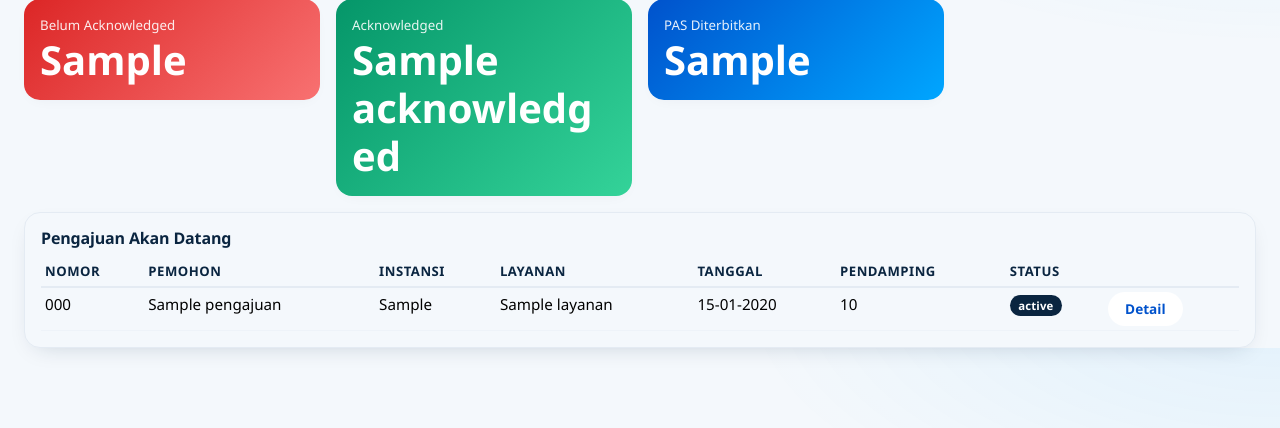
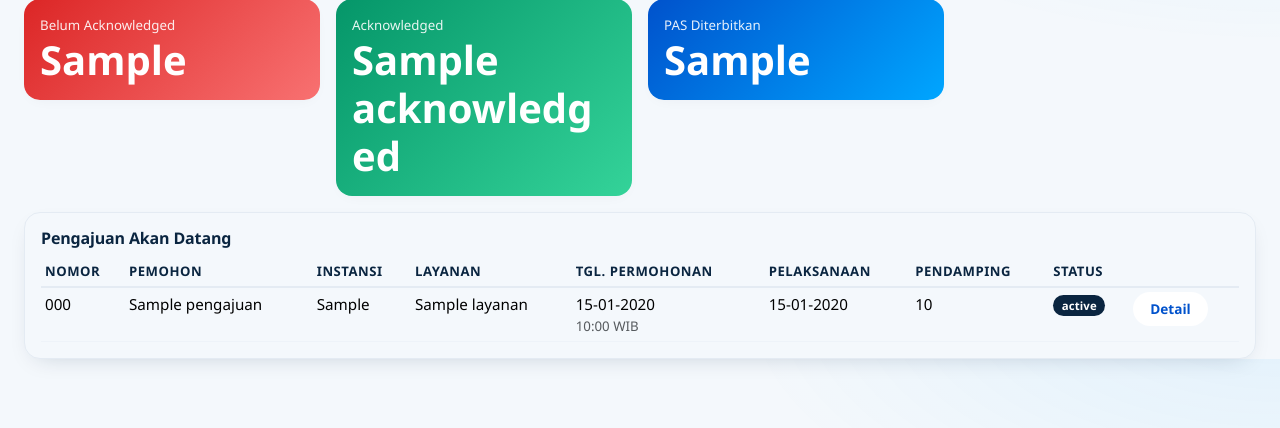
Before and after one commit to krisnapranata/pas, a Django app: template templates/dashboard/home_aoch.html in a window 1280 px wide. Shown: the part 157-585 px from the top of the page. Run offline with Django 5.2, Linux system fonts and the light colour scheme; the template is opened without the code that fills it: most values are stand-ins (such as "Sample title", 1, 10 or a date in 2020); some libraries are stand-ins or nearby versions.

Commit message:
Feat: dashboard tampilkan tanggal permohonan (Komersil, Operasi, AOCH, Pemohon)

```diff
--- a/templates/dashboard/home_aoch.html
+++ b/templates/dashboard/home_aoch.html
@@ -23,7 +23,7 @@
         <h6 class="mb-2">Pengajuan Akan Datang</h6>
         <div class="table-responsive">
             <table class="table table-sm">
-                <thead><tr><th>Nomor</th><th>Pemohon</th><th>Instansi</th><th>Layanan</th><th>Tanggal</th><th>Pendamping</th><th>Status</th><th></th></tr></thead>
+                <thead><tr><th>Nomor</th><th>Pemohon</th><th>Instansi</th><th>Layanan</th><th>Tgl. Permohonan</th><th>Pelaksanaan</th><th>Pendamping</th><th>Status</th><th></th></tr></thead>
                 <tbody>
                     {% for p in pengajuan %}
                     <tr>
@@ -31,6 +31,7 @@
                         <td>{{ p.nama_pemohon }}</td>
                         <td>{{ p.instansi_pemohon|default:"-" }}</td>
                         <td>{{ p.layanan.nama_layanan }}</td>
+                        <td>{{ p.created_at|date:"d-m-Y" }}<div class="small text-muted">{{ p.created_at|time:"H:i" }} WIB</div></td>
                         <td>{{ p.tanggal_pelaksanaan|date:"d-m-Y" }}</td>
                         <td>{{ p.jumlah_pendamping }}</td>
                         <td><span class="badge text-bg-secondary">{{ p.get_status_display }}</span></td>
@@ -46,7 +47,7 @@
                         </td>
                     </tr>
                     {% empty %}
-                    <tr><td colspan="8" class="text-center text-muted py-3">Tidak ada pengajuan.</td></tr>
+                    <tr><td colspan="9" class="text-center text-muted py-3">Tidak ada pengajuan.</td></tr>
                     {% endfor %}
                 </tbody>
             </table>
--- a/templates/dashboard/home_komersil.html
+++ b/templates/dashboard/home_komersil.html
@@ -27,19 +27,21 @@
         <h6 class="mb-2">Antrian Verifikasi Dokumen</h6>
         <div class="table-responsive">
             <table class="table table-sm">
-                <thead><tr><th>Nomor</th><th>Pemohon</th><th>Layanan</th><th>Pendamping</th><th>Total</th><th></th></tr></thead>
+                <thead><tr><th>Nomor</th><th>Pemohon</th><th>Layanan</th><th>Tgl. Permohonan</th><th>Pelaksanaan</th><th>Pendamping</th><th>Total</th><th></th></tr></thead>
                 <tbody>
                     {% for p in pengajuan %}
                     <tr>
                         <td>{{ p.nomor_pengajuan }}</td>
                         <td>{{ p.nama_pemohon }}</td>
                         <td>{{ p.layanan.nama_layanan }}</td>
+                        <td>{{ p.created_at|date:"d-m-Y" }}<div class="small text-muted">{{ p.created_at|time:"H:i" }} WIB</div></td>
+                        <td>{{ p.tanggal_pelaksanaan|date:"d-m-Y" }}</td>
                         <td>{{ p.jumlah_pendamping }}</td>
                         <td>Rp {{ p.total|rupiah }}</td>
                         <td><a href="{% url 'pas:verifikasi_dokumen' p.pk %}" class="btn btn-sm btn-primary">Verifikasi</a></td>
                     </tr>
                     {% empty %}
-                    <tr><td colspan="6" class="text-center text-muted py-3">Tidak ada antrian verifikasi dokumen.</td></tr>
+                    <tr><td colspan="8" class="text-center text-muted py-3">Tidak ada antrian verifikasi dokumen.</td></tr>
                     {% endfor %}
                 </tbody>
             </table>
--- a/templates/dashboard/home_operasi.html
+++ b/templates/dashboard/home_operasi.html
@@ -32,13 +32,14 @@
         <h6 class="mb-2">Antrian Keputusan &amp; Penerbitan PAS</h6>
         <div class="table-responsive">
             <table class="table table-sm">
-                <thead><tr><th>Nomor</th><th>Pemohon</th><th>Layanan</th><th>Tanggal</th><th>Status</th><th></th></tr></thead>
+                <thead><tr><th>Nomor</th><th>Pemohon</th><th>Layanan</th><th>Tgl. Permohonan</th><th>Pelaksanaan</th><th>Status</th><th></th></tr></thead>
                 <tbody>
                     {% for p in pengajuan %}
                     <tr>
                         <td>{{ p.nomor_pengajuan }}</td>
                         <td>{{ p.nama_pemohon }}</td>
                         <td>{{ p.layanan.nama_layanan }}</td>
+                        <td>{{ p.created_at|date:"d-m-Y" }}<div class="small text-muted">{{ p.created_at|time:"H:i" }} WIB</div></td>
                         <td>{{ p.tanggal_pelaksanaan|date:"d-m-Y" }}</td>
                         <td><span class="badge text-bg-secondary">{{ p.get_status_display }}</span></td>
                         <td>
@@ -52,7 +53,7 @@
                         </td>
                     </tr>
                     {% empty %}
-                    <tr><td colspan="6" class="text-center text-muted py-3">Tidak ada antrian.</td></tr>
+                    <tr><td colspan="7" class="text-center text-muted py-3">Tidak ada antrian.</td></tr>
                     {% endfor %}
                 </tbody>
             </table>
--- a/templates/dashboard/home_pemohon.html
+++ b/templates/dashboard/home_pemohon.html
@@ -37,12 +37,13 @@
         </div>
         <div class="table-responsive">
             <table class="table table-sm">
-                <thead><tr><th>Nomor</th><th>Layanan</th><th>Tanggal</th><th>Pendamping</th><th>Total</th><th>Status</th><th></th></tr></thead>
+                <thead><tr><th>Nomor</th><th>Layanan</th><th>Tgl. Permohonan</th><th>Pelaksanaan</th><th>Pendamping</th><th>Total</th><th>Status</th><th></th></tr></thead>
                 <tbody>
                     {% for p in pengajuan %}
                     <tr>
                         <td>{{ p.nomor_pengajuan }}</td>
                         <td>{{ p.layanan.nama_layanan }}</td>
+                        <td>{{ p.created_at|date:"d-m-Y" }}<div class="small text-muted">{{ p.created_at|time:"H:i" }} WIB</div></td>
                         <td>{{ p.tanggal_pelaksanaan|date:"d-m-Y" }}</td>
                         <td>{{ p.jumlah_pendamping }}</td>
                         <td>Rp {{ p.total|rupiah }}</td>
@@ -50,7 +51,7 @@
                         <td><a href="{% url 'pas:detail_pengajuan' p.pk %}" class="btn btn-sm btn-outline-primary">Detail</a></td>
                     </tr>
                     {% empty %}
-                    <tr><td colspan="7" class="text-center text-muted py-3">Belum ada pengajuan.</td></tr>
+                    <tr><td colspan="8" class="text-center text-muted py-3">Belum ada pengajuan.</td></tr>
                     {% endfor %}
                 </tbody>
             </table>
```
